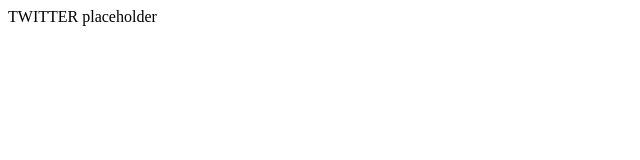
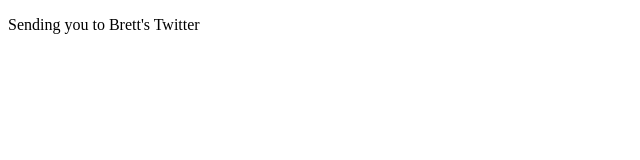
Before and after one commit to brettdiehl/handshake-twitter.diehl, a plain HTML site: page index.html in a window 1280 px wide. Shown: the whole page, without its empty margins (0-640 px from the left). Drawn offline with Linux system fonts and the light colour scheme.

Commit message:
Update index.html

```diff
--- a/index.html
+++ b/index.html
@@ -1,5 +1,10 @@
+<!DOCTYPE html>
 <html>
-<body>
-TWITTER placeholder
-</body>
+   <head>
+      <title>HTML Meta Tag</title>
+      <meta http-equiv = "refresh" content = "0"; url = https://www.twitter.com/brettdiehl" />
+   </head>
+   <body>
+      <p>Sending you to Brett's Twitter</p>
+   </body>
 </html>
```
